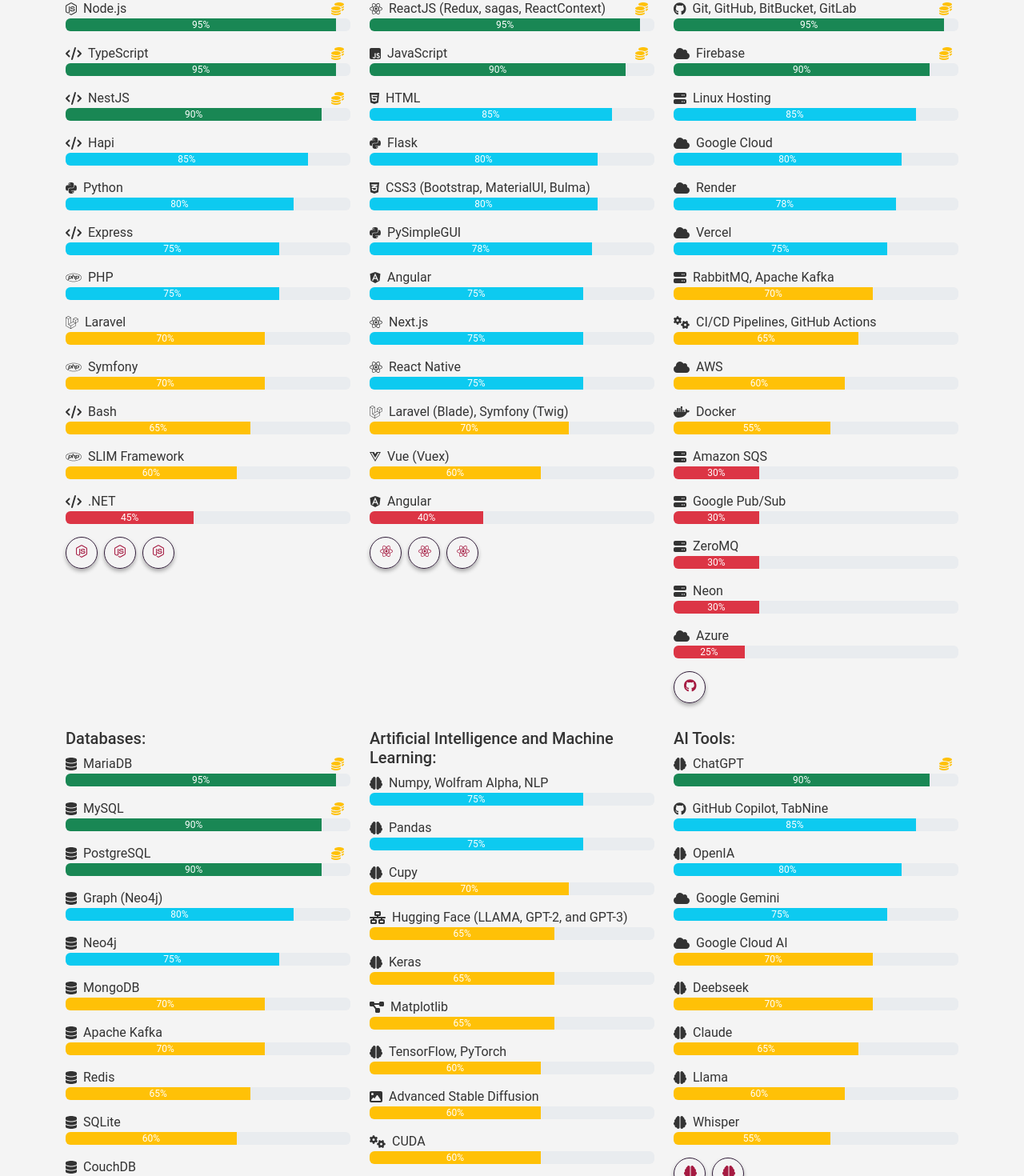
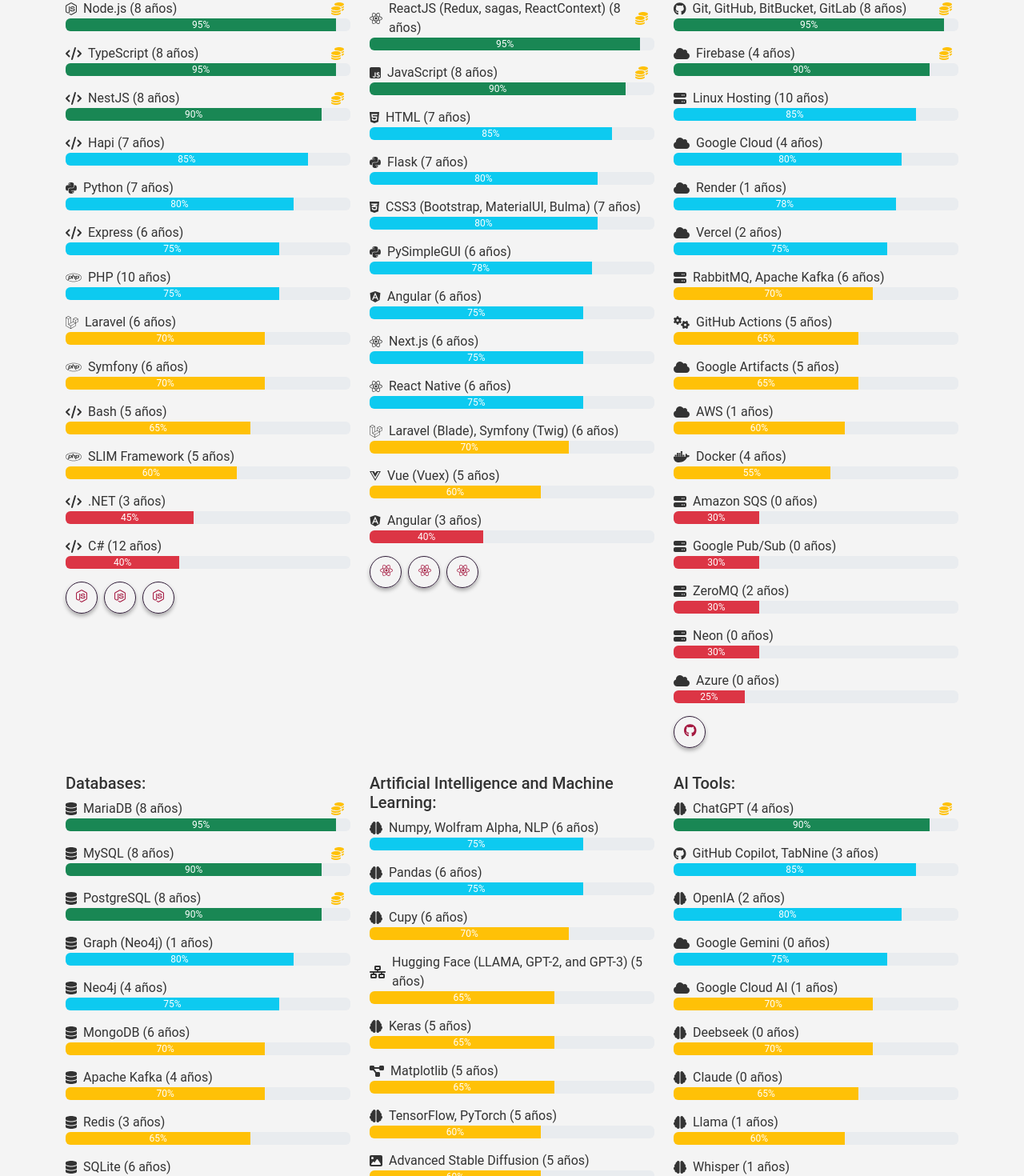
Before and after one commit to stevenvo780/mi-cv, a Next.js app: page /en in a window 1280 px wide. Shown: the part 5235-6705 px from the top of the page at 80% size. Built offline with nearby package versions, Linux system fonts and the light colour scheme.

Commit message:
Agregar campo 'startedAt' a ToolItem y calcular años de experiencia en el componente Tools

```diff
--- a/src/app/components/Tools/common.ts
+++ b/src/app/components/Tools/common.ts
@@ -32,18 +32,19 @@ export const tools: ToolCategory[] = [
   {
     category: 'tools.category.backendDevelopment',
     items: [
-      { name: 'nodejs', icon: faNodeJs, level: 95 },
-      { name: 'typescript', icon: faCode, level: 95 },
-      { name: 'nestjs', icon: faCode, level: 90 },
-      { name: 'hapi', icon: faCode, level: 85 },
-      { name: 'python', icon: faPython, level: 80 },
-      { name: 'express', icon: faCode, level: 75 },
-      { name: 'php', icon: faPhp, level: 75 },
-      { name: 'laravel', icon: faLaravel, level: 70 },
-      { name: 'symfony', icon: faPhp, level: 70 },
-      { name: 'slim', icon: faPhp, level: 60 },
-      { name: 'bash', icon: faCode, level: 65 },
-      { name: 'dotnet', icon: faCode, level: 45 },
+      { name: 'nodejs', icon: faNodeJs, level: 95, startedAt: '2016-02-01' },
+      { name: 'typescript', icon: faCode, level: 95, startedAt: '2016-02-01' },
+      { name: 'nestjs', icon: faCode, level: 90, startedAt: '2016-02-01' },
+      { name: 'hapi', icon: faCode, level: 85, startedAt: '2017-02-01' },
+      { name: 'python', icon: faPython, level: 80, startedAt: '2017-02-01' },
+      { name: 'express', icon: faCode, level: 75, startedAt: '2018-02-01' },
+      { name: 'php', icon: faPhp, level: 75, startedAt: '2014-02-01' },
+      { name: 'laravel', icon: faLaravel, level: 70, startedAt: '2018-02-01' },
+      { name: 'symfony', icon: faPhp, level: 70, startedAt: '2018-02-01' },
+      { name: 'slim', icon: faPhp, level: 60, startedAt: '2019-02-01' },
+      { name: 'bash', icon: faCode, level: 65, startedAt: '2019-02-01' },
+      { name: 'dotnet', icon: faCode, level: 45, startedAt: '2021-02-01' },
+      { name: 'C#', icon: faCode, level: 40, startedAt: '2012-02-01' },
     ].sort((a, b) => b.level - a.level),
     links: [
       {
@@ -60,18 +61,18 @@ export const tools: ToolCategory[] = [
   {
     category: 'tools.category.frontendDevelopment',
     items: [
-      { name: 'reactjs', icon: faReact, level: 95 },
-      { name: 'javascript', icon: faJsSquare, level: 90 },
-      { name: 'html', icon: faHtml5, level: 85 },
-      { name: 'flask', icon: faPython, level: 80 },
-      { name: 'pysimplegui', icon: faPython, level: 78 },
-      { name: 'angular', icon: faAngular, level: 75 },
-      { name: 'css3', icon: faCss3Alt, level: 80 },
-      { name: 'nextjs', icon: faReact, level: 75 },
-      { name: 'reactNative', icon: faReact, level: 75 },
-      { name: 'laravelBlade', icon: faLaravel, level: 70 },
-      { name: 'vuejs', icon: faVuejs, level: 60 },
-      { name: 'angular', icon: faAngular, level: 40 },
+      { name: 'reactjs', icon: faReact, level: 95, startedAt: '2016-02-01' },
+      { name: 'javascript', icon: faJsSquare, level: 90, startedAt: '2016-02-01' },
+      { name: 'html', icon: faHtml5, level: 85, startedAt: '2017-02-01' },
+      { name: 'flask', icon: faPython, level: 80, startedAt: '2017-02-01' },
+      { name: 'pysimplegui', icon: faPython, level: 78, startedAt: '2018-02-01' },
+      { name: 'angular', icon: faAngular, level: 75, startedAt: '2018-02-01' },
+      { name: 'css3', icon: faCss3Alt, level: 80, startedAt: '2017-02-01' },
+      { name: 'nextjs', icon: faReact, level: 75, startedAt: '2018-02-01' },
+      { name: 'reactNative', icon: faReact, level: 75, startedAt: '2018-02-01' },
+      { name: 'laravelBlade', icon: faLaravel, level: 70, startedAt: '2018-02-01' },
+      { name: 'vuejs', icon: faVuejs, level: 60, startedAt: '2019-02-01' },
+      { name: 'angular', icon: faAngular, level: 40, startedAt: '2021-02-01' },
     ].sort((a, b) => b.level - a.level),
     links: [
       {
@@ -88,21 +89,22 @@ export const tools: ToolCategory[] = [
   {
     category: 'tools.category.devopsAndCloud',
     items: [
-      { name: 'git', icon: faGithub, level: 95 },
-      { name: 'firebase', icon: faCloud, level: 90 },
-      { name: 'linuxHosting', icon: faServer, level: 85 },
-      { name: 'googleCloud', icon: faCloud, level: 80 },
-      { name: 'render', icon: faCloud, level: 78 },
-      { name: 'vercel', icon: faCloud, level: 75 },
-      { name: 'rabbitmq', icon: faServer, level: 70 },
-      { name: 'cicd', icon: faCogs, level: 65 },
-      { name: 'aws', icon: faCloud, level: 60 },
-      { name: 'docker', icon: faDocker, level: 55 },
-      { name: 'amazonSQS', icon: faServer, level: 30 },
-      { name: 'googlePubSub', icon: faServer, level: 30 },
-      { name: 'zeroMQ', icon: faServer, level: 30 },
-      { name: 'neon', icon: faServer, level: 30 },
-      { name: 'azure', icon: faCloud, level: 25 },
+      { name: 'git', icon: faGithub, level: 95, startedAt: '2016-02-01' },
+      { name: 'firebase', icon: faCloud, level: 90, startedAt: '2020-02-01' },
+      { name: 'linuxHosting', icon: faServer, level: 85, startedAt: '2014-02-01' },
+      { name: 'googleCloud', icon: faCloud, level: 80, startedAt: '2020-02-01' },
+      { name: 'render', icon: faCloud, level: 78, startedAt: '2023-02-01' },
+      { name: 'vercel', icon: faCloud, level: 75, startedAt: '2022-02-01' },
+      { name: 'rabbitmq', icon: faServer, level: 70, startedAt: '2018-02-01' },
+      { name: 'gitActions', icon: faCogs, level: 65, startedAt: '2019-02-01' },
+      { name: 'googleArtifacts', icon: faCloud, level: 65, startedAt: '2019-02-01' },
+      { name: 'aws', icon: faCloud, level: 60, startedAt: '2023-02-01' },
+      { name: 'docker', icon: faDocker, level: 55, startedAt: '2020-02-01' },
+      { name: 'amazonSQS', icon: faServer, level: 30, startedAt: '2024-02-01' },
+      { name: 'googlePubSub', icon: faServer, level: 30, startedAt: '2024-02-01' },
+      { name: 'zeroMQ', icon: faServer, level: 30, startedAt: '2022-02-01' },
+      { name: 'neon', icon: faServer, level: 30, startedAt: '2024-02-01' },
+      { name: 'azure', icon: faCloud, level: 25, startedAt: '2024-02-01' },
     ].sort((a, b) => b.level - a.level),
     links: [
       { url: 'https://github.com/stevenvo780/cafeteriadelcaos-bot', icon: faGithub },
@@ -111,37 +113,37 @@ export const tools: ToolCategory[] = [
   {
     category: 'tools.category.databases',
     items: [
-      { name: 'MariaDB', icon: faDatabase, level: 95 },
-      { name: 'mysql', icon: faDatabase, level: 90 },
-      { name: 'postgresql', icon: faDatabase, level: 90 },
-      { name: 'graphDB', icon: faDatabase, level: 80 },
-      { name: 'neo4j', icon: faDatabase, level: 75 },
-      { name: 'mongodb', icon: faDatabase, level: 70 },
-      { name: 'redis', icon: faDatabase, level: 65 },
-      { name: 'sqlite', icon: faDatabase, level: 60 },
-      { name: 'dynamodb', icon: faDatabase, level: 30 },
-      { name: 'apacheKafka', icon: faDatabase, level: 70 },
-      { name: 'couchDB', icon: faDatabase, level: 60 },
-      { name: 'cassandra', icon: faDatabase, level: 60 },
-      { name: 'elasticSearch', icon: faDatabase, level: 20 },
+      { name: 'MariaDB', icon: faDatabase, level: 95, startedAt: '2016-02-01' },
+      { name: 'mysql', icon: faDatabase, level: 90, startedAt: '2016-02-01' },
+      { name: 'postgresql', icon: faDatabase, level: 90, startedAt: '2016-02-01' },
+      { name: 'graphDB', icon: faDatabase, level: 80, startedAt: '2023-02-01' },
+      { name: 'neo4j', icon: faDatabase, level: 75, startedAt: '2020-02-01' },
+      { name: 'mongodb', icon: faDatabase, level: 70, startedAt: '2018-02-01' },
+      { name: 'redis', icon: faDatabase, level: 65, startedAt: '2021-02-01' },
+      { name: 'sqlite', icon: faDatabase, level: 60, startedAt: '2018-02-01' },
+      { name: 'dynamodb', icon: faDatabase, level: 30, startedAt: '2022-02-01' },
+      { name: 'apacheKafka', icon: faDatabase, level: 70, startedAt: '2020-02-01' },
+      { name: 'couchDB', icon: faDatabase, level: 60, startedAt: '2019-02-01' },
+      { name: 'cassandra', icon: faDatabase, level: 60, startedAt: '2019-02-01' },
+      { name: 'elasticSearch', icon: faDatabase, level: 20, startedAt: '2023-02-01' },
     ].sort((a, b) => b.level - a.level),
     links: [],
   },
   {
     category: 'tools.category.aiAndMachineLearning',
     items: [
-      { name: 'numpy', icon: faBrain, level: 75 },
-      { name: 'tensorflow', icon: faBrain, level: 60 },
-      { name: 'huggingface', icon: faNetworkWired, level: 65 },
-      { name: 'stableDiffusion', icon: faImage, level: 60 },
-      { name: 'cupy', icon: faBrain, level: 70 },
-      { name: 'cuda', icon: faCogs, level: 60 },
-      { name: 'parallelization', icon: faCogs, level: 60 },
-      { name: 'pytorch', icon: faBrain, level: 60 },
-      { name: 'keras', icon: faBrain, level: 65 },
-      { name: 'pandas', icon: faBrain, level: 75 },
-      { name: 'opencv', icon: faImage, level: 60 },
-      { name: 'matplotlib', icon: faProjectDiagram, level: 65 }
+      { name: 'numpy', icon: faBrain, level: 75, startedAt: '2018-02-01' },
+      { name: 'tensorflow', icon: faBrain, level: 60, startedAt: '2019-02-01' },
+      { name: 'huggingface', icon: faNetworkWired, level: 65, startedAt: '2019-02-01' },
+      { name: 'stableDiffusion', icon: faImage, level: 60, startedAt: '2019-02-01' },
+      { name: 'cupy', icon: faBrain, level: 70, startedAt: '2018-02-01' },
+      { name: 'cuda', icon: faCogs, level: 60, startedAt: '2019-02-01' },
+      { name: 'parallelization', icon: faCogs, level: 60, startedAt: '2019-02-01' },
+      { name: 'pytorch', icon: faBrain, level: 60, startedAt: '2019-02-01' },
+      { name: 'keras', icon: faBrain, level: 65, startedAt: '2019-02-01' },
+      { name: 'pandas', icon: faBrain, level: 75, startedAt: '2018-02-01' },
+      { name: 'opencv', icon: faImage, level: 60, startedAt: '2019-02-01' },
+      { name: 'matplotlib', icon: faProjectDiagram, level: 65, startedAt: '2019-02-01' }
     ].sort((a, b) => b.level - a.level),
     links: [
       {
@@ -157,15 +159,15 @@ export const tools: ToolCategory[] = [
   {
     category: 'tools.category.aiTools',
     items: [
-      { name: 'chatgpt', icon: faBrain, level: 90 },
-      { name: 'githubCopilot', icon: faGithub, level: 85 },
-      { name: 'openia', icon: faBrain, level: 80 },
-      { name: 'googleCloudAI', icon: faCloud, level: 70 },
-      { name: 'deebseek', icon: faBrain, level: 70 },
-      { name: 'googleGemini', icon: faCloud, level: 75 },
-      { name: 'claude', icon: faBrain, level: 65 },
-      { name: 'llama', icon: faBrain, level: 60 },
-      { name: 'whisper', icon: faBrain, level: 55 },
+      { name: 'chatgpt', icon: faBrain, level: 90, startedAt: '2020-02-01' },
+      { name: 'githubCopilot', icon: faGithub, level: 85, startedAt: '2021-02-01' },
+      { name: 'openia', icon: faBrain, level: 80, startedAt: '2022-02-01' },
+      { name: 'googleCloudAI', icon: faCloud, level: 70, startedAt: '2023-02-01' },
+      { name: 'deebseek', icon: faBrain, level: 70, startedAt: '2024-01-01' },
+      { name: 'googleGemini', icon: faCloud, level: 75, startedAt: '2024-02-01' },
+      { name: 'claude', icon: faBrain, level: 65, startedAt: '2024-02-01' },
+      { name: 'llama', icon: faBrain, level: 60, startedAt: '2023-02-01' },
+      { name: 'whisper', icon: faBrain, level: 55, startedAt: '2023-02-01' },
     ].sort((a, b) => b.level - a.level),
     links: [
       { url: 'https://github.com/stevenvo780/jarvisIAV2', icon: faBrain },
@@ -173,28 +175,27 @@ export const tools: ToolCategory[] = [
     ],
   },
   {
-    category: 'tools.category.gameDevelopment',
+    category: 'tools.category.projectManagement',
     items: [
-      { name: 'unity', icon: faUnity, level: 80 },
-      { name: 'vrAndAR', icon: faGamepad, level: 70 },
-      { name: 'roblox', icon: faGamepad, level: 65 },
-      { name: 'decentraland', icon: faGamepad, level: 60 },
+      { name: 'scrum', icon: faPencilRuler, level: 85, startedAt: '2017-02-01' },
+      { name: 'advance_documents', icon: faPencilRuler, level: 80, startedAt: '2017-02-01' },
+      { name: 'trello', icon: faProjectDiagram, level: 70, startedAt: '2018-02-01' },
+      { name: 'tdd', icon: faPencilRuler, level: 70, startedAt: '2018-02-01' },
+      { name: 'kanban', icon: faPencilRuler, level: 70, startedAt: '2018-02-01' },
+      { name: 'jira', icon: faPencilRuler, level: 60, startedAt: '2019-02-01' },
+      { name: 'clickup', icon: faPencilRuler, level: 55, startedAt: '2020-02-01' },
+      { name: 'notion', icon: faPencilRuler, level: 50, startedAt: '2020-02-01' },
+      { name: 'excel', icon: faPencilRuler, level: 35, startedAt: '2013-02-01' },
     ].sort((a, b) => b.level - a.level),
     links: [],
   },
   {
-    category: 'tools.category.projectManagement',
+    category: 'tools.category.gameDevelopment',
     items: [
-      { name: 'scrum', icon: faPencilRuler, level: 85 },
-      { name: 'advance_documents', icon: faPencilRuler, level: 80 },
-      { name: 'trello', icon: faProjectDiagram, level: 70 },
-      { name: 'tdd', icon: faPencilRuler, level: 70 },
-      { name: 'kanban', icon: faPencilRuler, level: 70 },
-      { name: 'jira', icon: faPencilRuler, level: 60 },
-      { name: 'clickup', icon: faPencilRuler, level: 55 },
-      { name: 'notion', icon: faPencilRuler, level: 50 },
-      { name: 'excel', icon: faPencilRuler, level: 35 },
-
+      { name: 'unity', icon: faUnity, level: 80, startedAt: '2013-02-01' },
+      { name: 'vrAndAR', icon: faGamepad, level: 70, startedAt: '2015-02-01' },
+      { name: 'roblox', icon: faGamepad, level: 65, startedAt: '2019-02-01' },
+      { name: 'decentraland', icon: faGamepad, level: 60, startedAt: '2019-02-01' },
     ].sort((a, b) => b.level - a.level),
     links: [],
   },
--- a/src/app/components/Tools/index.tsx
+++ b/src/app/components/Tools/index.tsx
@@ -11,6 +11,20 @@ const getProgressBarVariant = (level: number) => {
   if (level > 50) return 'warning';
   return 'danger';
 };
+
+function getYearsOfExperience(startDate: string): number {
+  const start = new Date(startDate);
+  const now = new Date(); // O fija "2025-02-01" si deseas
+  const diff = now.getFullYear() - start.getFullYear();
+  // Ajuste según mes/día:
+  if (
+    now.getMonth() < start.getMonth() ||
+    (now.getMonth() === start.getMonth() && now.getDate() < start.getDate())
+  ) {
+    return diff - 1;
+  }
+  return diff;
+}
 
 export default function Tools() {
   const t = useTranslate();
@@ -31,7 +45,7 @@ export default function Tools() {
                         {item.icon && (
                           <FontAwesomeIcon icon={item.icon} className="me-2" />
                         )}
-                        <span>{t(`tools.item.${item.name}`)}</span>
+                        <span>{t(`tools.item.${item.name}`)} ({getYearsOfExperience(item.startedAt)} años)</span>
                       </div>
                       {item.level > 85 && (
                         <FontAwesomeIcon icon={faCoins} className="text-warning me-2" />
--- a/src/app/components/Tools/types.ts
+++ b/src/app/components/Tools/types.ts
@@ -4,6 +4,7 @@ export interface ToolItem {
   name: string;
   icon?: IconDefinition;
   level: number;
+  startedAt: string;
 }
 
 export interface ToolCategory {
--- a/src/locales/en/common/tools.json
+++ b/src/locales/en/common/tools.json
@@ -20,6 +20,7 @@
   "tools.item.slim": "SLIM Framework",
   "tools.item.bash": "Bash",
   "tools.item.dotnet": ".NET",
+  "tools.item.C#": "C#",
   "tools.item.reactjs": "ReactJS (Redux, sagas, ReactContext)",
   "tools.item.javascript": "JavaScript",
   "tools.item.html": "HTML",
@@ -33,7 +34,6 @@
   "tools.item.linuxHosting": "Linux Hosting",
   "tools.item.googleCloud": "Google Cloud",
   "tools.item.vercel": "Vercel",
-  "tools.item.cicd": "CI/CD Pipelines, GitHub Actions",
   "tools.item.aws": "AWS",
   "tools.item.docker": "Docker",
   "tools.item.rabbitmq": "RabbitMQ, Apache Kafka",
@@ -103,5 +103,7 @@
   "tools.category.aiAndMachineLearning": "Artificial Intelligence and Machine Learning",
   "tools.category.aiTools": "AI Tools",
   "tools.category.gameDevelopment": "Game Development",
-  "tools.category.projectManagement": "Project Planning and Management"
+  "tools.category.projectManagement": "Project Planning and Management",
+  "tools.item.gitActions": "GitHub Actions",
+  "tools.item.googleArtifacts": "Google Artifacts"
 }
--- a/src/locales/es/common/tools.json
+++ b/src/locales/es/common/tools.json
@@ -28,6 +28,7 @@
   "tools.item.slim": "SLIM Framework",
   "tools.item.bash": "Bash",
   "tools.item.dotnet": ".NET",
+  "tools.item.C#": "C#",
   "tools.item.reactjs": "ReactJS (Redux, sagas, ReactContext)",
   "tools.item.javascript": "JavaScript",
   "tools.item.html": "HTML",
@@ -41,7 +42,6 @@
   "tools.item.linuxHosting": "Hosting con Linux",
   "tools.item.googleCloud": "Google Cloud",
   "tools.item.vercel": "Vercel",
-  "tools.item.cicd": "CI/CD Pipelines, GitHub Actions",
   "tools.item.aws": "AWS",
   "tools.item.docker": "Docker",
   "tools.item.rabbitmq": "RabbitMQ, Apache Kafka",
@@ -102,5 +102,8 @@
   "tools.item.neo4j": "Neo4j",
   "tools.item.mongodb": "MongoDB",
   "tools.item.firebase": "Firebase",
-  "tools.item.advance_documents": "Advance Documents"
+  "tools.item.render": "Render",
+  "tools.item.advance_documents": "Advance Documents",
+  "tools.item.gitActions": "GitHub Actions",
+  "tools.item.googleArtifacts": "Google Artifacts"
 }
```
